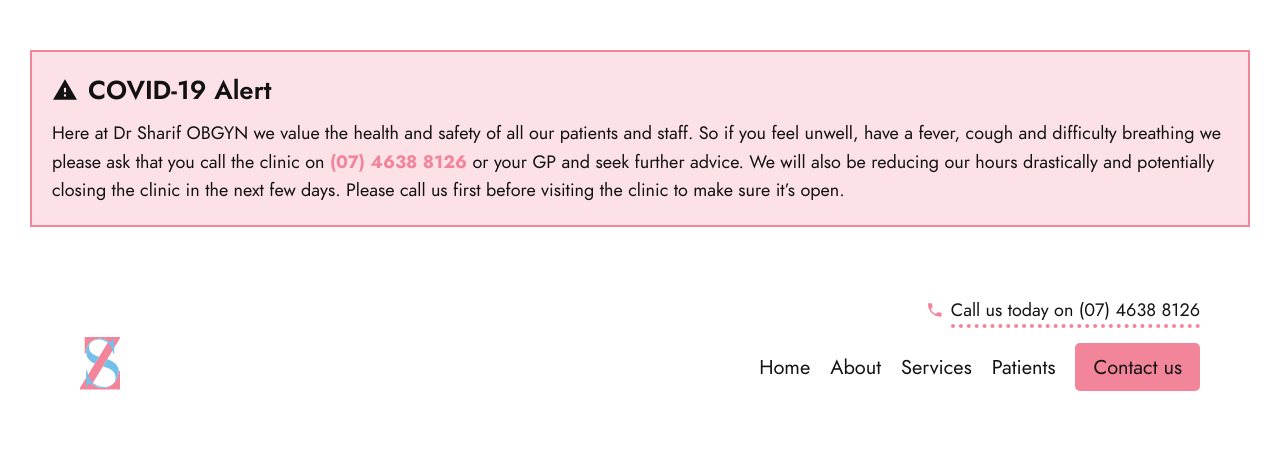
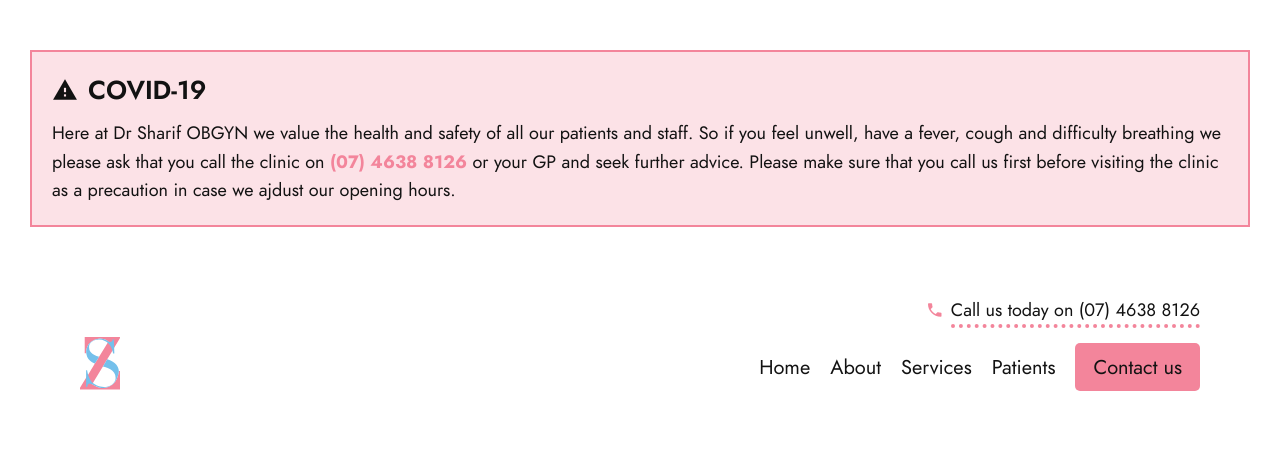
Before and after one commit to noureddinemade/drzakiasharif, a website: page 404.html in a window 1280 px wide. Shown: the top 454 px of the page. Drawn offline with Linux system fonts and the light colour scheme; files whose address does not match are found by name.

Commit message:
Updated COVID-19 notice

```diff
--- a/404.html
+++ b/404.html
@@ -38,10 +38,10 @@
 
     <div>
 
-        <h3>COVID-19 Alert</h3>
+        <h3>COVID-19</h3>
 
         <p>
-            Here at Dr Sharif OBGYN we value the health and safety of all our patients and staff. So if you feel unwell, have a fever, cough and difficulty breathing we please ask that you call the clinic on <a href="tel:0746388126">(07) 4638 8126</a> or your GP and seek further advice. We will also be reducing our hours drastically and potentially closing the clinic in the next few days. Please call us first before visiting the clinic to make sure it&rsquo;s open.
+            Here at Dr Sharif OBGYN we value the health and safety of all our patients and staff. So if you feel unwell, have a fever, cough and difficulty breathing we please ask that you call the clinic on <a href="tel:0746388126">(07) 4638 8126</a> or your GP and seek further advice. Please make sure that you call us first before visiting the clinic as a precaution in case we ajdust our opening hours.
         </p>
 
     </div>
--- a/feed.xml
+++ b/feed.xml
@@ -1 +1 @@
-<?xml version="1.0" encoding="utf-8"?><feed xmlns="http://www.w3.org/2005/Atom" ><generator uri="https://jekyllrb.com/" version="4.0.0">Jekyll</generator><link href="/feed.xml" rel="self" type="application/atom+xml" /><link href="/" rel="alternate" type="text/html" /><updated>2020-05-05T05:14:16+00:00</updated><id>/feed.xml</id><title type="html">Dr Zakia Sharif</title></feed>
+<?xml version="1.0" encoding="utf-8"?><feed xmlns="http://www.w3.org/2005/Atom" ><generator uri="https://jekyllrb.com/" version="4.0.0">Jekyll</generator><link href="/feed.xml" rel="self" type="application/atom+xml" /><link href="/" rel="alternate" type="text/html" /><updated>2020-05-05T05:32:36+00:00</updated><id>/feed.xml</id><title type="html">Dr Zakia Sharif</title></feed>
```
Also changed, not shown: about/index.html (+2 -2 lines), contact/index.html (+2 -2 lines), index.html (+2 -2 lines), patients/index.html (+2 -2 lines), services/index.html (+2 -2 lines), thanks/index.html (+2 -2 lines), 1 other file.
